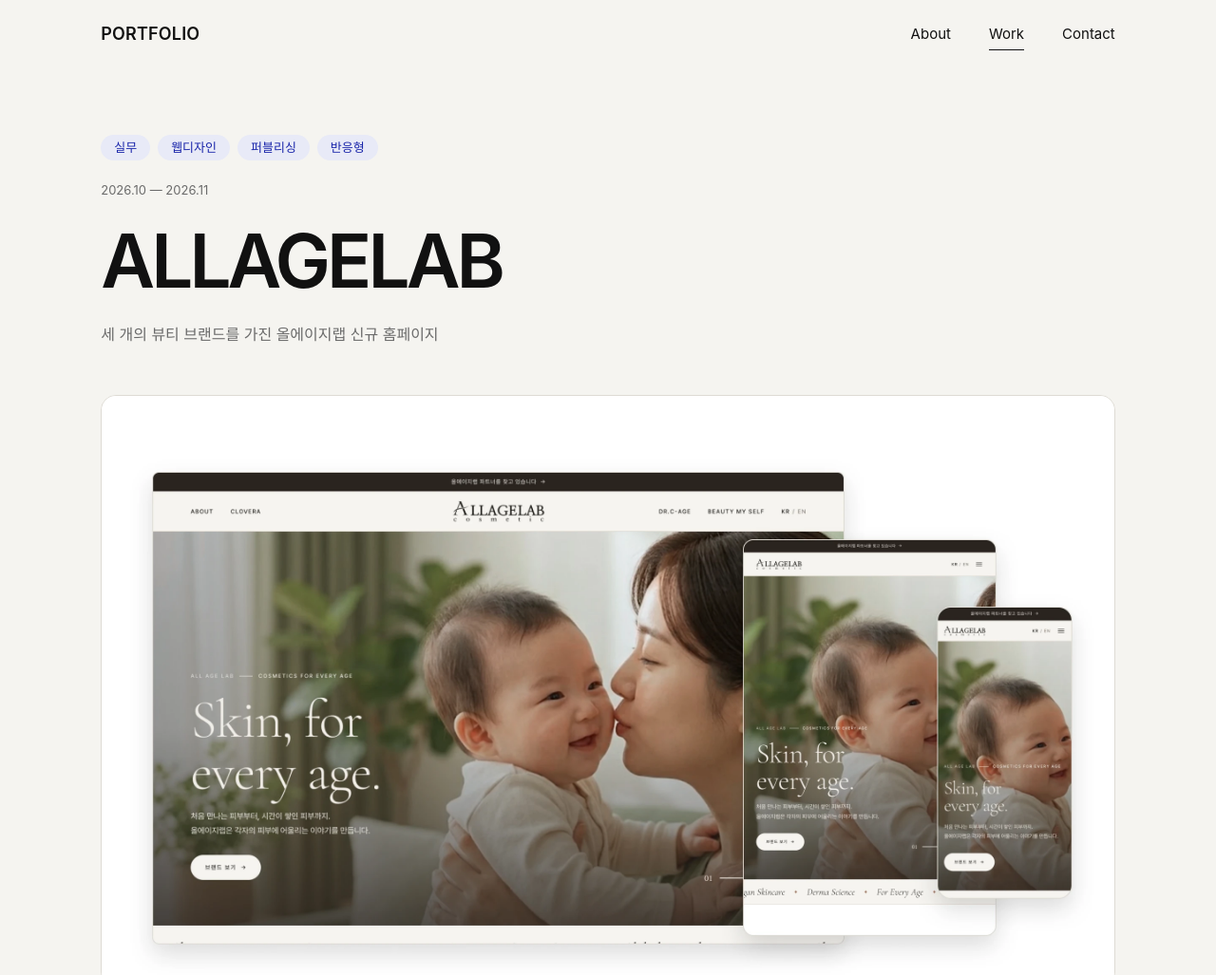
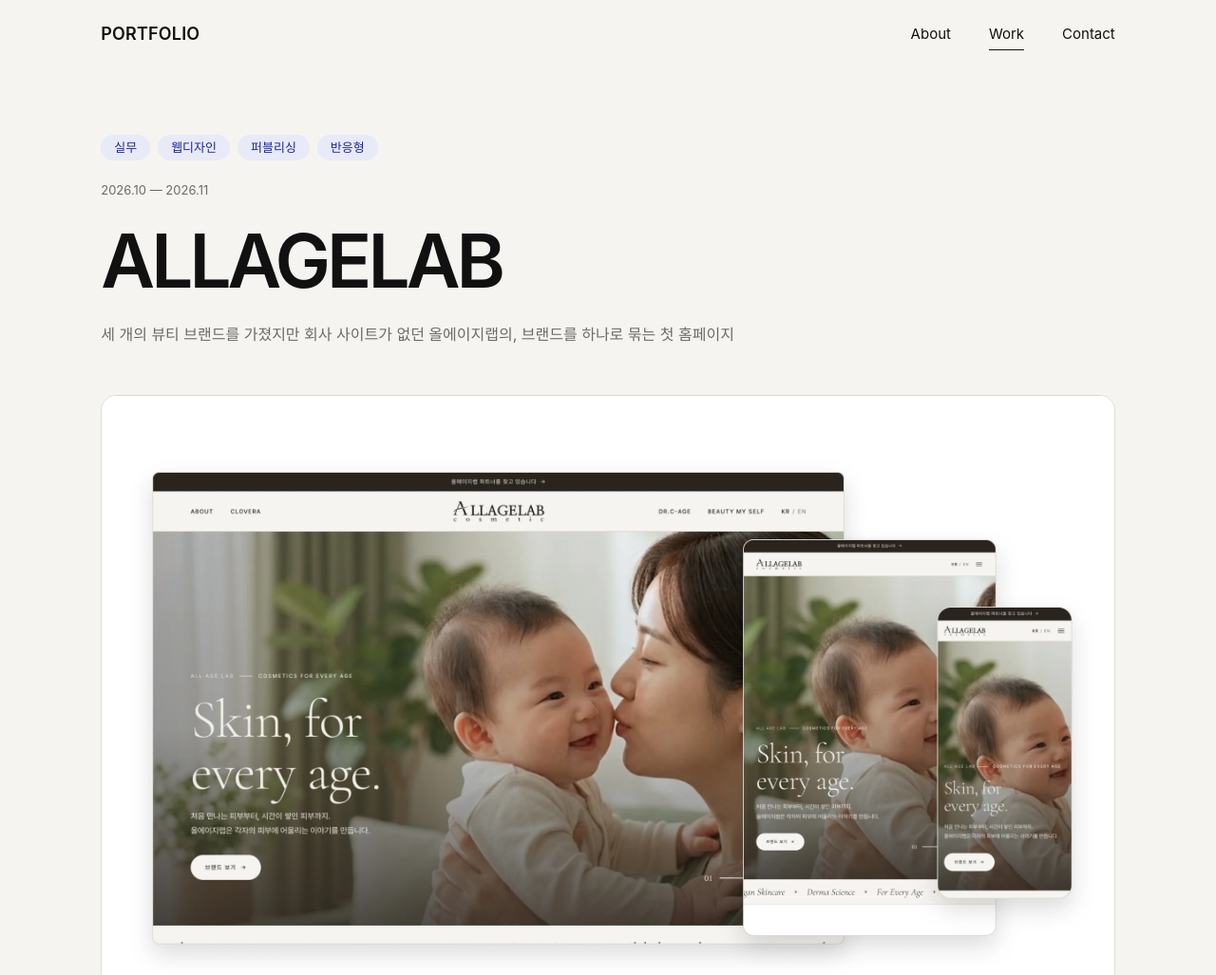
Before and after one commit to hass6784/hass6784.github.io, a plain HTML site: page work/allagelab.html in a window 1280 px wide. Shown: the top 1027 px of the page at 95% size. Drawn offline with nearby package versions, Linux system fonts and the light colour scheme; a web font is replaced by a local one.

Commit message:
올에이지랩 부제를 배경 요약 한 문장으로 변경
Co-Authored-By: Claude Opus 5.5 <noreply@anthropic.com>
Claude-Session: https://claude.ai/code/session_01JxEUUdRAvq1BXQfKpdxvD4

```diff
--- a/work/allagelab.html
+++ b/work/allagelab.html
@@ -4,10 +4,10 @@
 <meta charset="UTF-8">
 <meta name="viewport" content="width=device-width, initial-scale=1">
 <title>ALLAGELAB — 장성일 포트폴리오</title>
-<meta name="description" content="세 개의 뷰티 브랜드를 가진 올에이지랩 신규 홈페이지">
+<meta name="description" content="세 개의 뷰티 브랜드를 가졌지만 회사 사이트가 없던 올에이지랩의, 브랜드를 하나로 묶는 첫 홈페이지">
 <meta property="og:type" content="website">
 <meta property="og:title" content="ALLAGELAB — 장성일 포트폴리오">
-<meta property="og:description" content="세 개의 뷰티 브랜드를 가진 올에이지랩 신규 홈페이지">
+<meta property="og:description" content="세 개의 뷰티 브랜드를 가졌지만 회사 사이트가 없던 올에이지랩의, 브랜드를 하나로 묶는 첫 홈페이지">
 <meta property="og:image" content="https://hass6784.github.io/img/allagelab/hero.webp">
 <meta name="theme-color" content="#F5F4F0">
 <link rel="icon" href="../img/favicon.svg" type="image/svg+xml">
@@ -31,7 +31,7 @@
     <ul class="tags" data-reveal><li class="tag">실무</li><li class="tag">웹디자인</li><li class="tag">퍼블리싱</li><li class="tag">반응형</li></ul>
     <p class="date" data-reveal>2026.10 — 2026.11</p>
     <h1 class="t-hero" data-reveal>ALLAGELAB</h1>
-    <p class="t-body-l t-sub" data-reveal>세 개의 뷰티 브랜드를 가진 올에이지랩 신규 홈페이지</p>
+    <p class="t-body-l t-sub" data-reveal>세 개의 뷰티 브랜드를 가졌지만 회사 사이트가 없던 올에이지랩의, 브랜드를 하나로 묶는 첫 홈페이지</p>
   </div>
   <div class='work-thumb' data-reveal><img src="../img/allagelab/hero.webp" alt="ALLAGELAB 대표 화면" width="2400" height="1400"></div>
   <dl class="info info--bar" data-reveal><div><dt>CLIENT</dt><dd>올에이지랩 (자사 프로젝트)</dd></div><div><dt>PERIOD</dt><dd>2026.10 — 2026.11</dd></div><div><dt>ROLE</dt><dd>기획 20% · 디자인 100% · 퍼블리싱 100%
```
